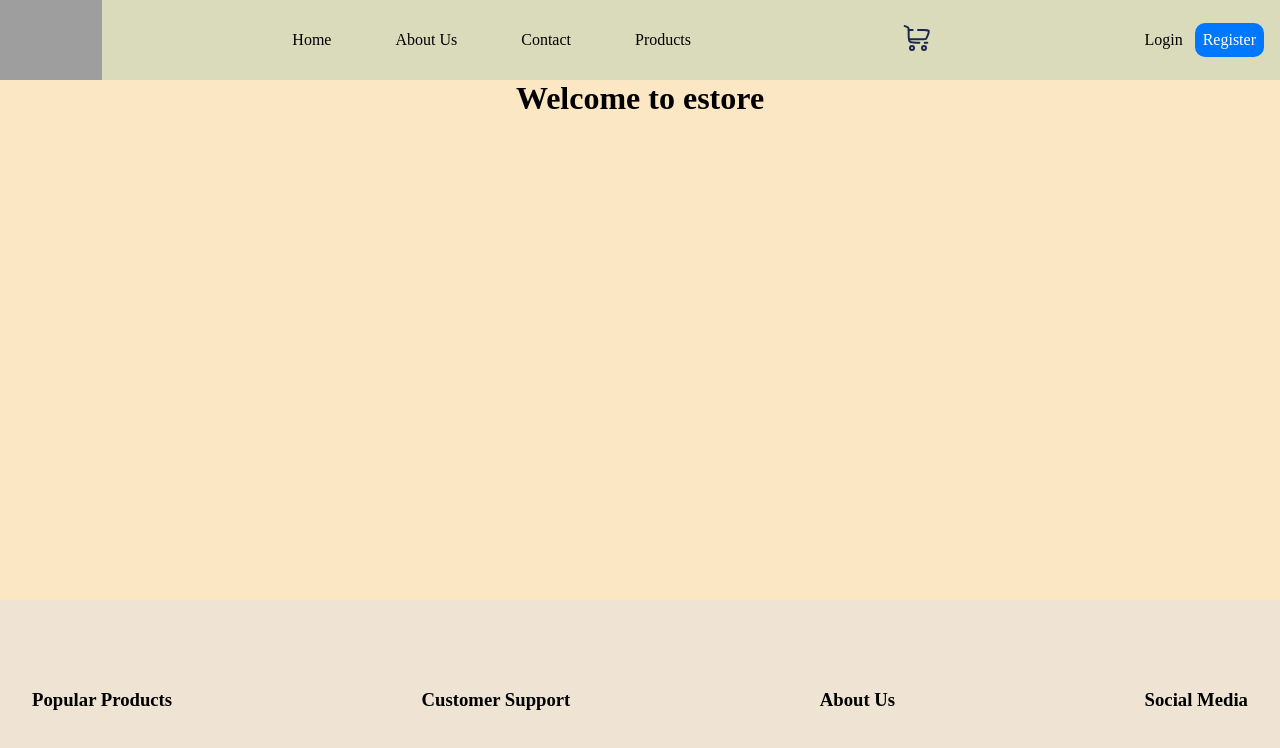
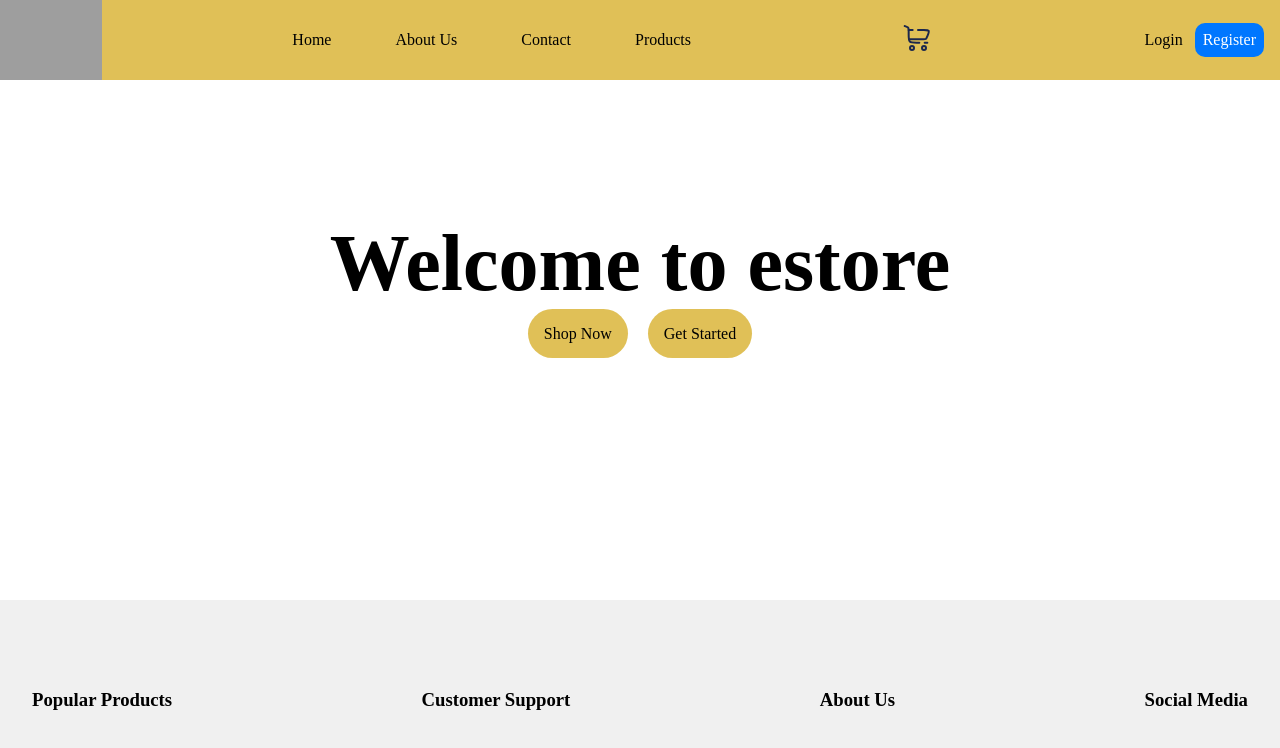
Before and after one commit to luna0-0/e-commerce_website, a plain HTML site: page index.html in a window 1280 px wide. Drawn offline with Linux system fonts and the light colour scheme; grey boxes are pictures that could not be loaded.

Commit message:
changed theme

```diff
--- a/css/styles.css
+++ b/css/styles.css
@@ -2,12 +2,10 @@
   margin: 0;
   padding: 0;
 }
-body {
-  background-color: rgb(252, 231, 197);
-}
-h1 {
-  text-align: center;
-}
+/* body {
+  background-color: rgb(255, 255, 255);
+} */
+
 header a {
   text-decoration: none;
   color: black;
@@ -24,11 +22,11 @@ nav a {
   float: left;
 }
 nav a:hover {
-  background-color: rgb(239, 241, 208);
-  color: rgb(92, 94, 93);
+  background-color: rgb(245, 221, 143);
+  color: rgb(41, 42, 42);
 }
 nav {
-  background-color: rgb(217, 219, 187);
+  background-color: rgb(224, 192, 87);
   height: 10vh;
   width: 100%;
   display: flex;
@@ -70,6 +68,25 @@ main {
   margin-top: 5rem;
 }
 
+.hero{
+  height:50vh;
+  display: flex;
+  flex-direction: column;
+  justify-content: center;
+  align-items: center;
+  gap: 1rem;
+}
+.hero h1 {
+  font-size: 5rem;
+}
+.hero a{
+  background-color: rgb(224, 192, 87);
+  padding:1rem;
+  border-radius: 30px;
+  cursor: pointer;
+  margin: 0.5rem;
+}
+
 footer {
   background-color: rgba(226, 226, 226, 0.5);
   height: 25vh;
@@ -80,7 +97,7 @@ footer {
   display: flex;
   justify-content: space-between;
   align-items: center;
-  gap:2rem;
+  gap: 2rem;
 }
 footer > div {
   padding: 2rem;
--- a/index.html
+++ b/index.html
@@ -29,8 +29,12 @@
         </div>
       </nav>
     </header>
-    <main>
+    <main class="hero">
       <h1>Welcome to estore</h1>
+      <div>
+        <a>Shop Now</a>
+        <a>Get Started</a>
+      </div>
     </main>
 
     <footer>
```
